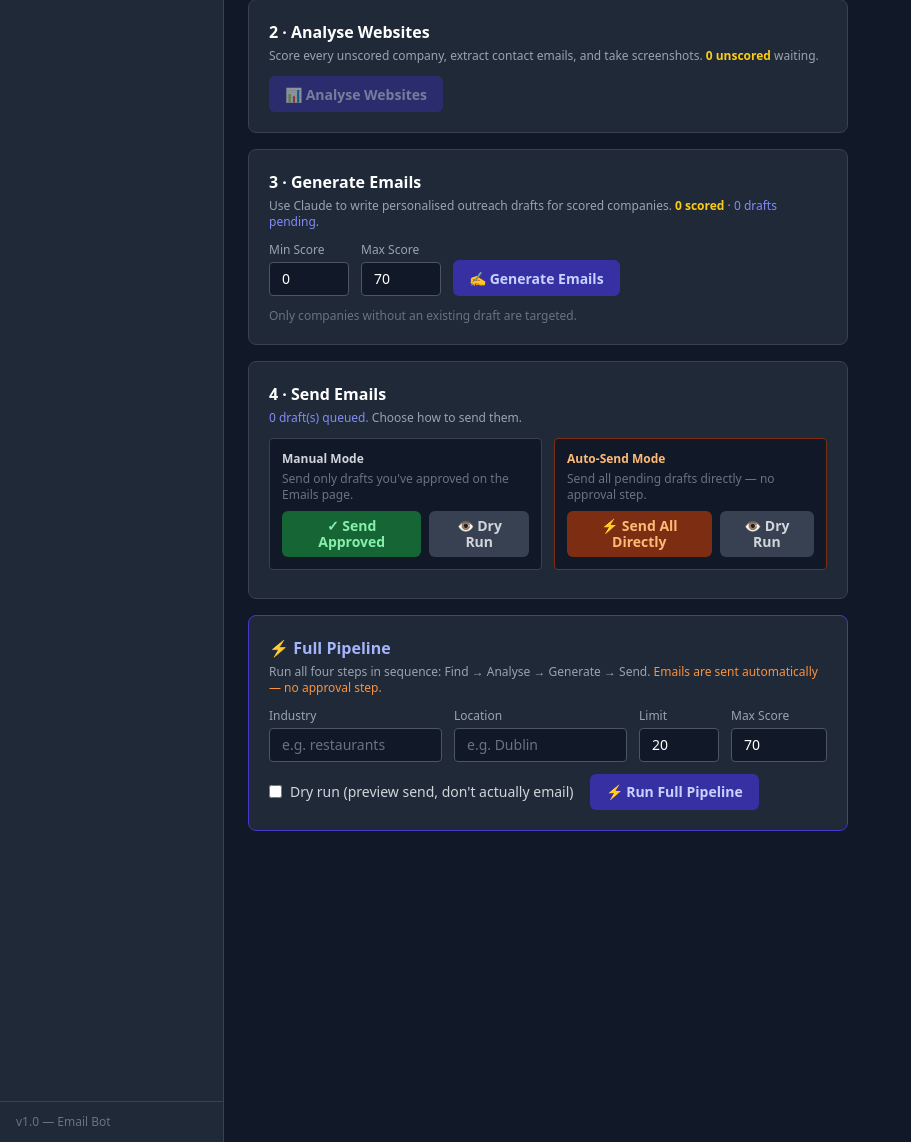
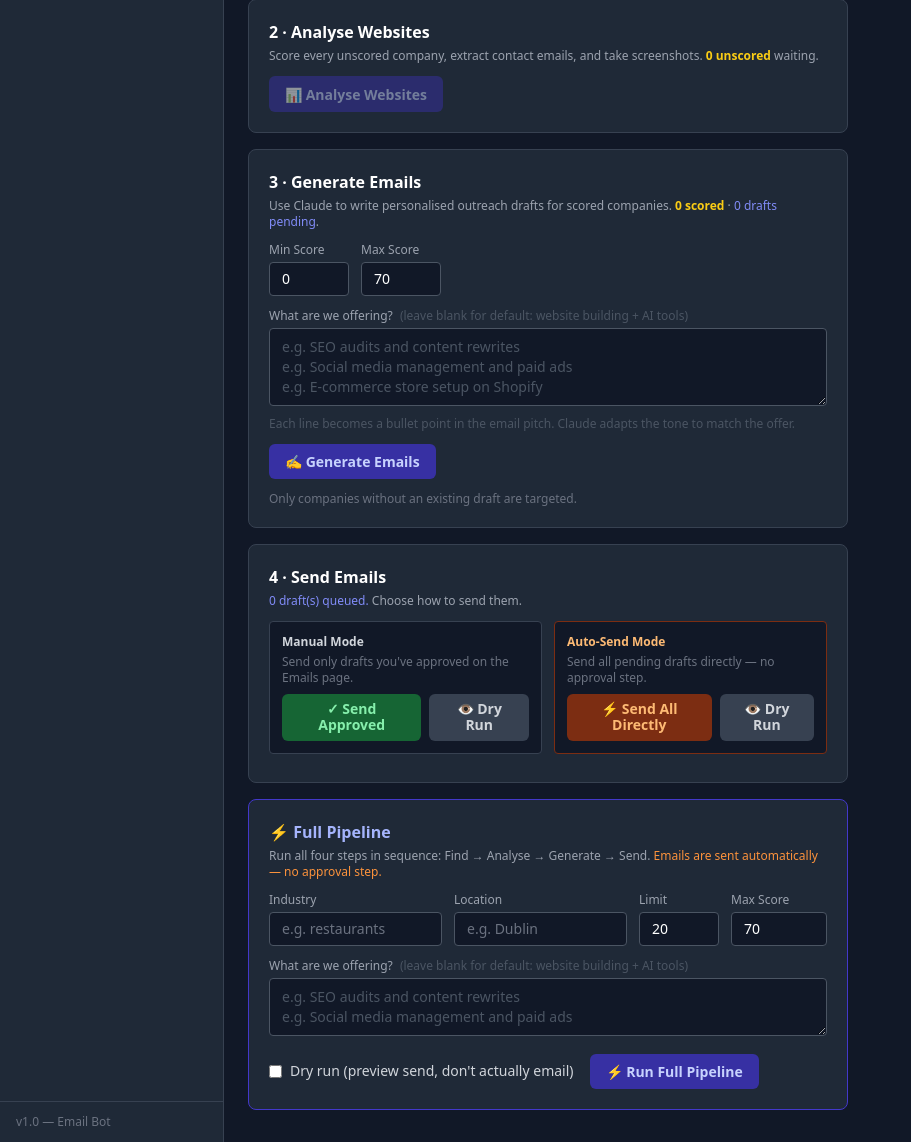
Before and after one commit to Bnorton-crius/Email-bot, a FastAPI app: page /pipeline in a window 1280 px wide. Shown: the part 328-1470 px from the top of the page, without its empty margins (0-911 px from the left). Run offline with FastAPI, Linux system fonts and the light colour scheme; data that the repository does not hold is empty; some libraries are stand-ins or nearby versions.

Commit message:
Add configurable email offer / pitch per campaign
Users can now specify what the email is pitching rather than being locked
to the default website-building offer. The offer is free-form text that
replaces the "Our agency builds" bullet list in the Claude system prompt.

Changes:
- generator.py: _build_system_prompt(offer) inserts custom offer text;
  generate_email() accepts offer= param
- dashboard/app.py: _do_generate and _do_run accept offer param;
  /api/generate and /api/run form endpoints expose it
- pipeline.html: textarea under "Generate Emails" and "Full Pipeline"
  sections; placeholder shows example niches; blank = default
- main.py: --offer flag on generate and run subcommands

Examples:
  - SEO audits and monthly content writing
  - Social media management and paid ad campaigns
  - E-commerce setup on Shopify with product photography

https://claude.ai/code/session_01AiBiyXaXp3BdZVMjdrfFTy

```diff
--- a/dashboard/app.py
+++ b/dashboard/app.py
@@ -157,7 +157,7 @@ def _do_analyze() -> None:
         _log(f"  {status_icon} {result.total}/100  [{result.platform}]  {result.status}")
 
 
-def _do_generate(min_score: int, max_score: int) -> None:
+def _do_generate(min_score: int, max_score: int, offer: str = "") -> None:
     if not cfg.anthropic_api_key:
         raise ValueError("ANTHROPIC_API_KEY is not set in .env")
     import anthropic
@@ -167,7 +167,8 @@ def _do_generate(min_score: int, max_score: int) -> None:
     if not companies:
         _log(f"No companies in score range {min_score}–{max_score} need an email draft")
         return
-    _log(f"Generating emails for {len(companies)} companies…")
+    offer_preview = offer.strip()[:60] + "…" if offer and len(offer.strip()) > 60 else (offer.strip() or "default (website building)")
+    _log(f"Generating emails for {len(companies)} companies… [offer: {offer_preview}]")
     cached_total = 0
     for company in companies:
         _log(f"  Writing email for {company['name']}…")
@@ -183,7 +184,8 @@ def _do_generate(min_score: int, max_score: int) -> None:
         )
         try:
             draft = generate_email(company, score_result, client,
-                                   company.get("screenshot_path"))
+                                   company.get("screenshot_path"),
+                                   offer=offer or None)
             cached_total += draft.cached_tokens
             with db_conn(cfg.db_path) as conn:
                 save_email_draft(conn, company["id"], draft.subject, draft.body)
@@ -235,10 +237,10 @@ def _do_send(dry_run: bool, approved_only: bool) -> None:
 
 
 def _do_run(industry: str, location: str, limit: int,
-            max_score: int, dry_run: bool) -> None:
+            max_score: int, dry_run: bool, offer: str = "") -> None:
     _do_find(industry, location, limit)
     _do_analyze()
-    _do_generate(min_score=0, max_score=max_score)
+    _do_generate(min_score=0, max_score=max_score, offer=offer)
     _do_send(dry_run=dry_run, approved_only=False)
 
 
@@ -335,9 +337,10 @@ async def api_analyze():
 async def api_generate(
     min_score: int = Form(0),
     max_score: int = Form(70),
+    offer: str = Form(""),
 ):
     ok = _start_task(f"Generate Emails (score {min_score}–{max_score})",
-                     lambda: _do_generate(min_score, max_score))
+                     lambda: _do_generate(min_score, max_score, offer))
     if not ok:
         return HTMLResponse('<p class="text-yellow-400 text-sm">⚠ Another task is running</p>')
     return HTMLResponse('<p class="text-green-400 text-sm">▶ Started — watch the log →</p>')
@@ -364,11 +367,12 @@ async def api_run(
     limit: int = Form(20),
     max_score: int = Form(70),
     dry_run: str = Form(""),
+    offer: str = Form(""),
 ):
     dr = bool(dry_run)
     ok = _start_task(
         f"Full Pipeline: {industry} in {location}",
-        lambda: _do_run(industry, location, limit, max_score, dr),
+        lambda: _do_run(industry, location, limit, max_score, dr, offer),
     )
     if not ok:
         return HTMLResponse('<p class="text-yellow-400 text-sm">⚠ Another task is running</p>')
--- a/dashboard/templates/pipeline.html
+++ b/dashboard/templates/pipeline.html
@@ -74,8 +74,21 @@
             <input type="number" name="max_score" value="70" min="0" max="100"
                    class="w-20 bg-gray-900 border border-gray-600 rounded px-3 py-1.5 text-sm text-white focus:outline-none focus:border-indigo-500">
           </div>
-          <button type="submit" class="btn btn-indigo">✍️ Generate Emails</button>
         </div>
+
+        <!-- Offer / pitch customisation -->
+        <div>
+          <label class="block text-xs text-gray-400 mb-1">
+            What are we offering?
+            <span class="text-gray-600 ml-1">(leave blank for default: website building + AI tools)</span>
+          </label>
+          <textarea name="offer" rows="3"
+                    placeholder="e.g. SEO audits and content rewrites&#10;e.g. Social media management and paid ads&#10;e.g. E-commerce store setup on Shopify"
+                    class="w-full bg-gray-900 border border-gray-600 rounded px-3 py-2 text-sm text-white placeholder-gray-600 focus:outline-none focus:border-indigo-500 resize-y"></textarea>
+          <p class="text-xs text-gray-600 mt-1">Each line becomes a bullet point in the email pitch. Claude adapts the tone to match the offer.</p>
+        </div>
+
+        <button type="submit" class="btn btn-indigo">✍️ Generate Emails</button>
         <p class="text-xs text-gray-500">Only companies without an existing draft are targeted.</p>
       </form>
     </div>
@@ -158,6 +171,17 @@
                    class="w-full bg-gray-900 border border-gray-600 rounded px-3 py-1.5 text-sm text-white focus:outline-none focus:border-indigo-500">
           </div>
         </div>
+        <!-- Offer for full pipeline -->
+        <div>
+          <label class="block text-xs text-gray-400 mb-1">
+            What are we offering?
+            <span class="text-gray-600 ml-1">(leave blank for default: website building + AI tools)</span>
+          </label>
+          <textarea name="offer" rows="2"
+                    placeholder="e.g. SEO audits and content rewrites&#10;e.g. Social media management and paid ads"
+                    class="w-full bg-gray-900 border border-gray-600 rounded px-3 py-2 text-sm text-white placeholder-gray-600 focus:outline-none focus:border-indigo-500 resize-y"></textarea>
+        </div>
+
         <div class="flex gap-4 items-center">
           <label class="flex items-center gap-2 text-sm text-gray-300 cursor-pointer">
             <input type="checkbox" name="dry_run" value="1"
--- a/email_bot/generator.py
+++ b/email_bot/generator.py
@@ -1,21 +1,29 @@
 import base64
 import json
 import os
-from dataclasses import dataclass, field
+from dataclasses import dataclass
 
 import anthropic
 
 from scraper.website_analyzer import ScoreResult
 
-_SYSTEM_PROMPT = """You are an outreach specialist for a web development and AI agency. \
+# ── System prompt parts ───────────────────────────────────────────────────────
+
+_DEFAULT_OFFER = """\
+- Clean, modern websites that work perfectly on phones
+- AI tools that answer customer or constituent queries automatically
+- Booking and contact systems that save time
+- Custom web applications"""
+
+_SYSTEM_PROMPT_HEAD = """\
+You are an outreach specialist for a web development and AI agency. \
 You write short, warm, human emails to potential clients — never sounding like a sales robot \
 or a technical manual.
 
-Our agency builds:
-- Clean, modern websites that work perfectly on phones
-- AI tools that answer customer or constituent queries automatically
-- Booking and contact systems that save time
-- Custom web applications
+Our agency offers:
+"""
+
+_SYSTEM_PROMPT_TAIL = """
 
 ## Audience context
 
@@ -75,6 +83,12 @@ common about 10 years ago" — not "outdated" (too blunt) and not "your meta tag
 Return ONLY valid JSON with exactly two keys: "subject" and "body".
 Do not wrap in markdown code fences."""
 
+
+def _build_system_prompt(offer: str | None = None) -> str:
+    offer_text = offer.strip() if offer and offer.strip() else _DEFAULT_OFFER
+    return _SYSTEM_PROMPT_HEAD + offer_text + _SYSTEM_PROMPT_TAIL
+
+
 # Visual assessment task prepended to the user message when a screenshot is available
 _VISUAL_TASK = """\
 Look at this screenshot carefully before writing anything. Assess:
@@ -101,9 +115,12 @@ def generate_email(
     score_result: ScoreResult,
     client: anthropic.Anthropic | None = None,
     screenshot_path: str | None = None,
+    offer: str | None = None,
 ) -> EmailDraft:
     if client is None:
         client = anthropic.Anthropic(api_key=os.environ.get("ANTHROPIC_API_KEY", ""))
+
+    system_prompt = _build_system_prompt(offer)
 
     issues = score_result.notes[:3] if score_result.notes else ["outdated overall design"]
     issues_text = "\n".join(f"- {issue}" for issue in issues)
@@ -141,8 +158,6 @@ def generate_email(
                         "data": img_b64,
                     },
                 },
-                # Prepend visual assessment task so Claude looks at the image
-                # before writing — this surfaces outdated design patterns specifically
                 {"type": "text", "text": _VISUAL_TASK + user_text},
             ]
         except Exception:
@@ -156,7 +171,7 @@ def generate_email(
         system=[
             {
                 "type": "text",
-                "text": _SYSTEM_PROMPT,
+                "text": system_prompt,
                 "cache_control": {"type": "ephemeral"},
             }
         ],
```
Also changed, not shown: main.py (+7 -1 lines).
